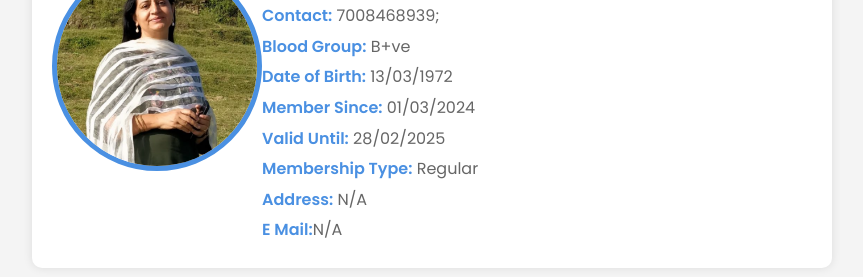
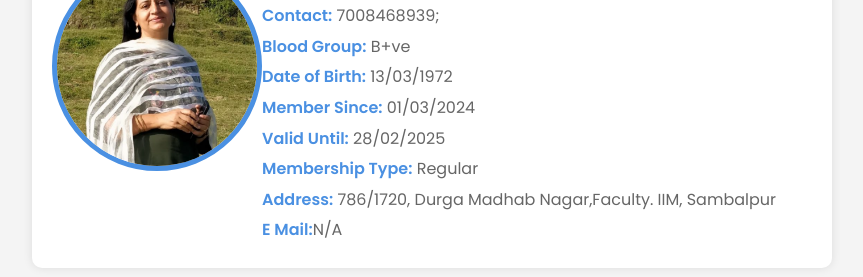
Before and after one commit to mahanadiclub/Sumita-Sindhi, a plain HTML site: page index.html in a window 1280 px wide. Shown: the part 413-690 px from the top of the page, without its empty margins (208-1071 px from the left). Drawn offline with Linux system fonts and the light colour scheme.

Commit message:
Update index.html

```diff
--- a/index.html
+++ b/index.html
@@ -115,7 +115,7 @@
                 <p><span class="highlight">Member Since:</span> 01/03/2024</p>
                 <p><span class="highlight">Valid Until:</span> 28/02/2025</p>
                 <p><span class="highlight">Membership Type:</span> Regular</p>
-                <p><span class="highlight">Address:</span> N/A</p>
+                <p><span class="highlight">Address:</span> 786/1720, Durga Madhab Nagar,Faculty. IIM, Sambalpur</p>
                 <p><span class="highlight">E Mail:</span>N/A</p>
 
             </div>
```
